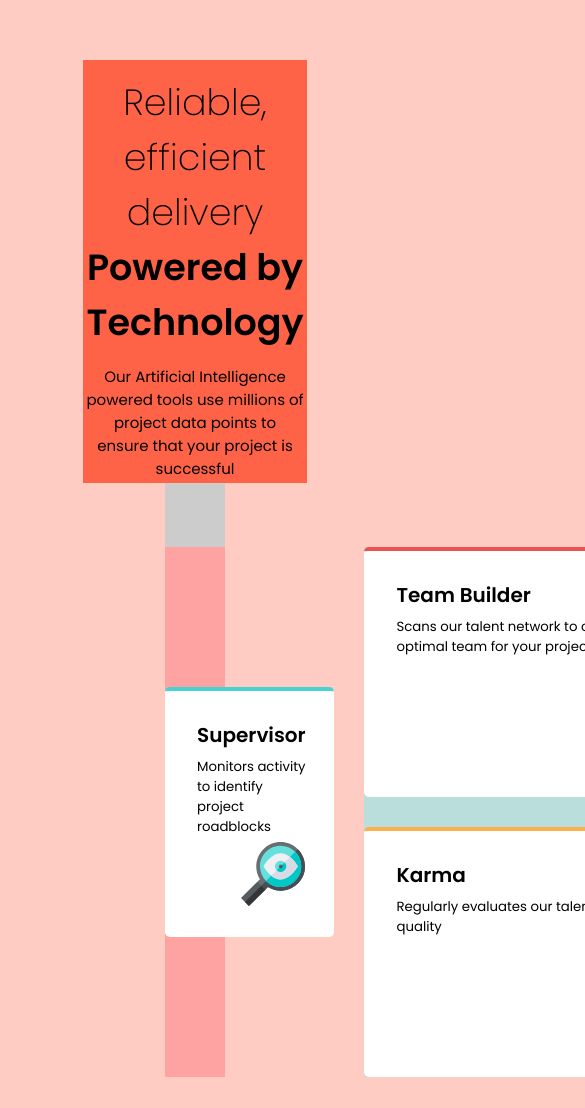
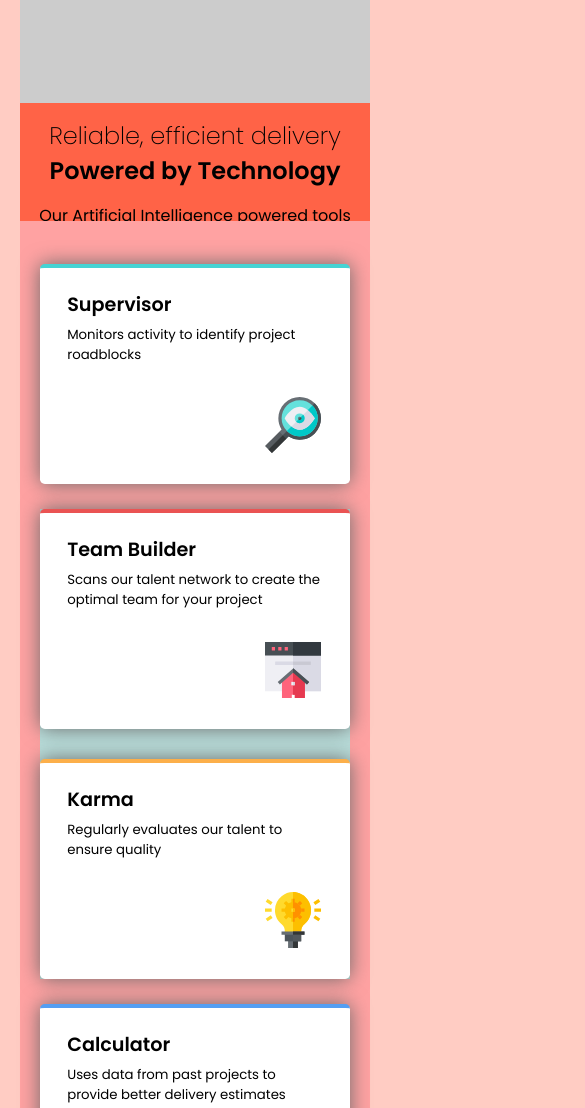
Before and after one commit to GersonADS/four-card-feature-section-master, a plain HTML site: page index.html in a window 390 px wide. Shown: the top 1108 px of the page, 585 px wide, since content can reach past the window. Drawn offline with Linux system fonts and the light colour scheme.

Commit message:
responsive finished

```diff
--- a/src/css/style.css
+++ b/src/css/style.css
@@ -2,16 +2,21 @@ body {
   font-family: "Poppins", sans-serif;
   font-size: 15px;
   background-color: rgb(255, 204, 195);
+  display: flex;
+  justify-content: center;
+  align-items: center;
 }
 /* Weights: 200, 400, 600 */
 
 .container {
   display: flex;
   flex-direction: column;
+  flex: 1;
   gap: 64px;
   background-color: #ccc;
-  margin: 60px 165px;
-  /* max-height: 1600px; */
+  margin: 82px 165px;
+  max-width: 1110px;
+  min-width: 350px;
 }
 
 /* HEADER */
@@ -52,6 +57,7 @@ body {
   height: 100%;
   display: flex;
   align-items: center;
+  justify-content: center;
   gap: 30px;
 }
 
@@ -59,12 +65,13 @@ body {
   position: relative;
   display: flex;
   flex-direction: column;
+  height: 250px;
   width: 350px;
-  height: 250px;
   padding: 1.8rem;
   padding-left: 32px;
   background-color: #ffffff;
   border-radius: .3rem;
+  box-shadow: 0 0 20px rgb(105, 105, 105);
 }
 .container .section-second .items .image {
   position: absolute;
@@ -97,3 +104,41 @@ body {
 .container .section-second .item4{
     border-top: 4px solid var(--primary-blue);
 }
+
+@media (max-width:1390px){
+    .container {
+        height: 150vh;
+        margin:0;
+        max-width: 300px;
+        gap: 0px;
+    }
+    .container .header {
+        margin-top: 103px;
+    }
+    .container .header h1{
+        font-size: 1.5rem;
+    }
+    .container .header .text p {
+        font-size: 1rem;
+    }
+    .container .section-second {
+        margin-top: -60px;
+        flex-direction: column;
+        gap: 25px;
+    }
+
+    .container .section-second .items{
+        padding: 1.4rem;
+        padding-left: 1.7rem;
+        width: 310px;
+        height: 220px;
+    }
+    .container .section-second .items .image img{
+        /* background-color: yellow; */
+        width: 3.5rem;
+    }
+    .container .section-second .items h1{
+        font-size: 1.2rem;
+
+    }
+}
```
